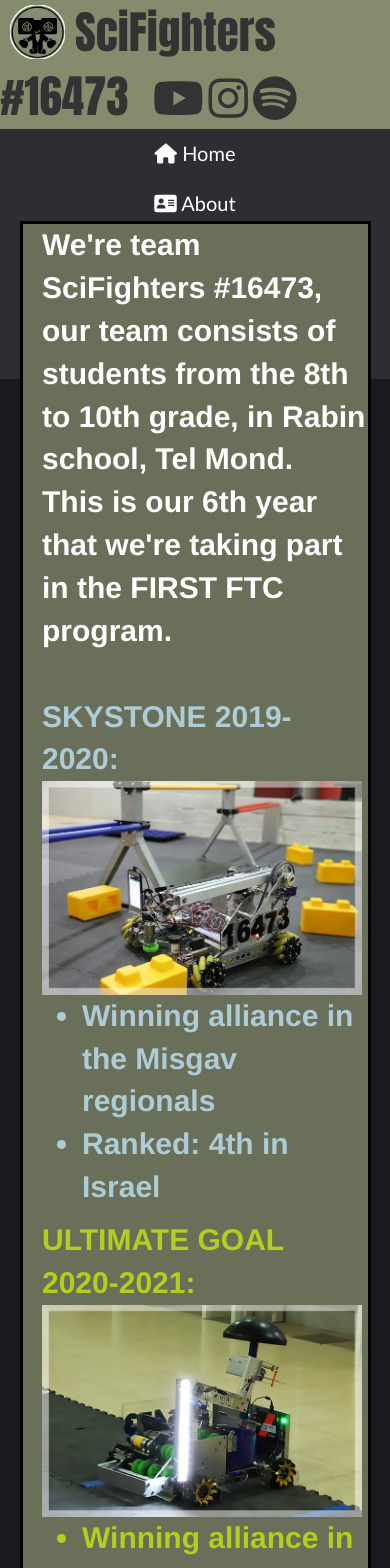
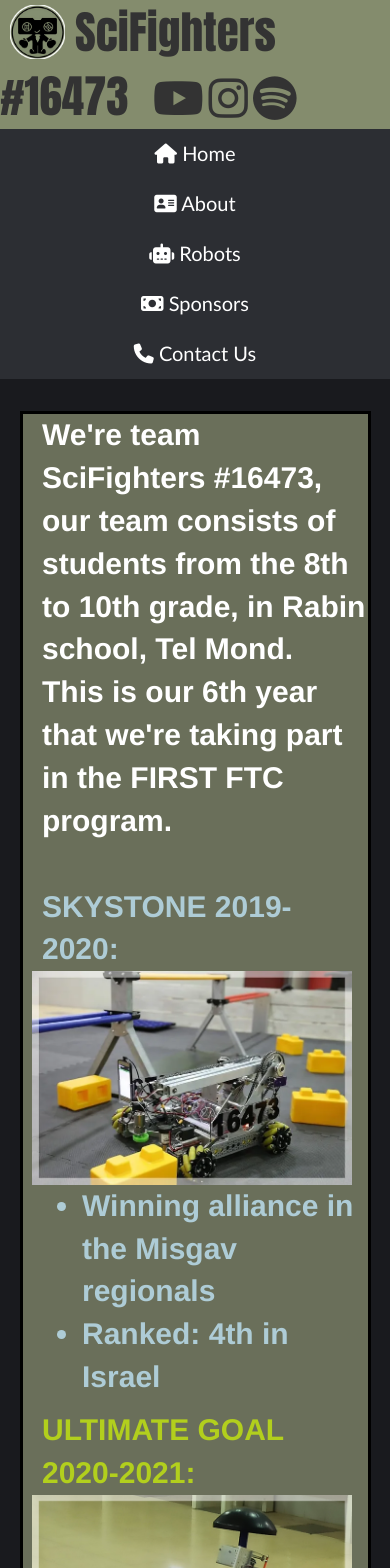
Before and after one commit to Sci-Fighters-Tel-Mond/Site, a React (Create React App) app: page / in a window 390 px wide. Shown: the top 1568 px of the page. Built offline with nearby package versions, Linux system fonts and the light colour scheme.

Commit message:
new mobile view

```diff
--- a/src/App.css
+++ b/src/App.css
@@ -1,5 +1,3 @@
-:root {}
-
 /* App Styles */
 .App {
   height: auto;
@@ -44,7 +42,7 @@ body {
 .SidebarList .row:hover {
   cursor: pointer;
   background-color: rgb(59, 61, 67);
-  font-size: 23px;
+  font-size: 200%;
 }
 
 .SidebarList #active {
@@ -140,7 +138,7 @@ input[type="submit"]:hover {
 }
 
 #seasons-sum img:hover {
-  width: 310px;
+  width: 300%;
 }
 
 /* Game Sections Styles */
@@ -171,7 +169,7 @@ input[type="submit"]:hover {
 #ultimate-goal:hover,
 #freight-frenzy:hover,
 #powerplay:hover {
-  font-size: 22px;
+  font-size: 105%;
   filter: brightness(110%);
 }
 
@@ -278,8 +276,13 @@ a:hover {
 
 @media only screen and (max-width: 768px) {
   body {
-    font-size: 30px;
+    width: 100%;
+    height: 100%;
+    margin: 0;
     overflow-x: hidden;
+    position: absolute;
+    top: 0;
+    left: 0;
   }
 
   /* Adjustments for smaller screens */
@@ -320,7 +323,7 @@ a:hover {
     width: 90%;
     margin-left: 5%;
     padding-left: 5%;
-    margin-top: 120px;
+    margin-top: 310px;
   }
 
   /* Seasons Section Styles */
@@ -328,6 +331,7 @@ a:hover {
     width: 100%;
     padding-right: 0;
     float: none;
+    transition: all 0.3s ease;
   }
 
   /* Game Sections Styles */
@@ -368,6 +372,11 @@ a:hover {
   }
 
   .Sidebar {
-    margin-bottom: 30px;
+    margin-bottom: 110px;
   }
+
+  img {
+    margin-left:-10px;
+  }
+  #skystone img:hover{}
 }
```
